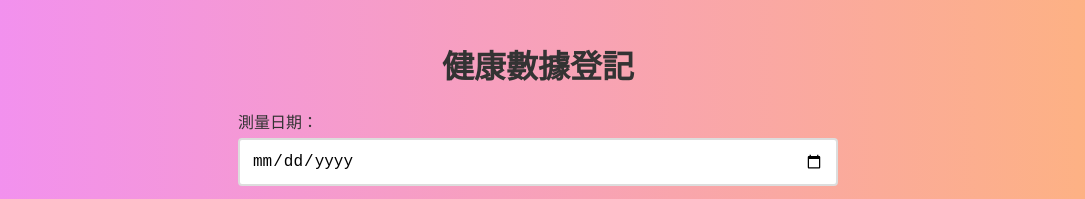
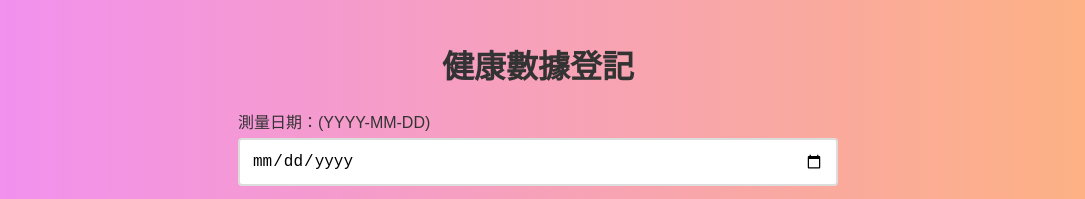
Before and after one commit to suniklun/health-data-logger, a plain HTML site: page index.html in a window 1280 px wide. Shown: the top 199 px of the page, without its empty margins (102-1187 px from the left). Drawn offline with Linux system fonts and the light colour scheme.

Commit message:
Update index.html

```diff
--- a/index.html
+++ b/index.html
@@ -9,7 +9,7 @@
 <body>
     <h1>健康數據登記</h1>
     <form id="health-form">
-        <label for="measurement-date">測量日期：</label>
+        <label for="measurement-date">測量日期：(YYYY-MM-DD)</label>
         <input type="date" id="measurement-date" name="measurement-date" required><br><br>
 
         <label for="temperature">體溫 (°C)：</label>
```
